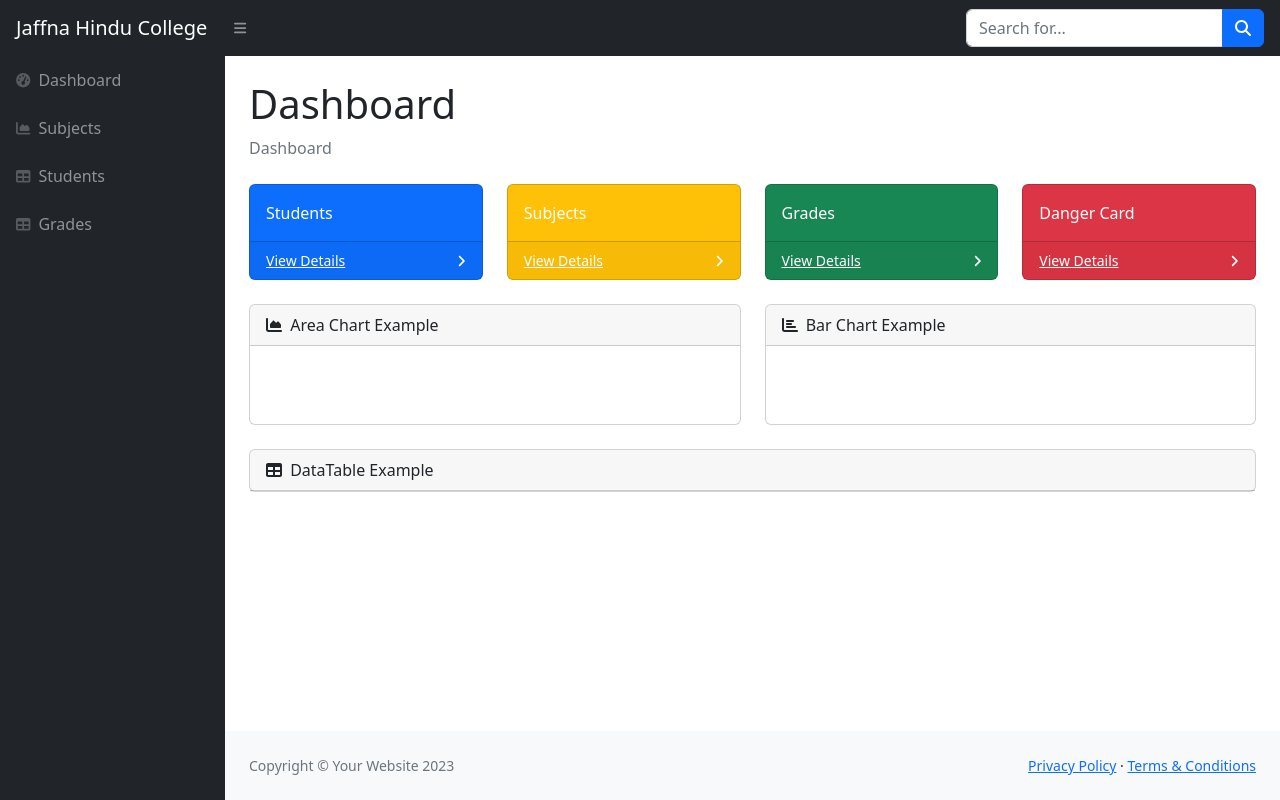
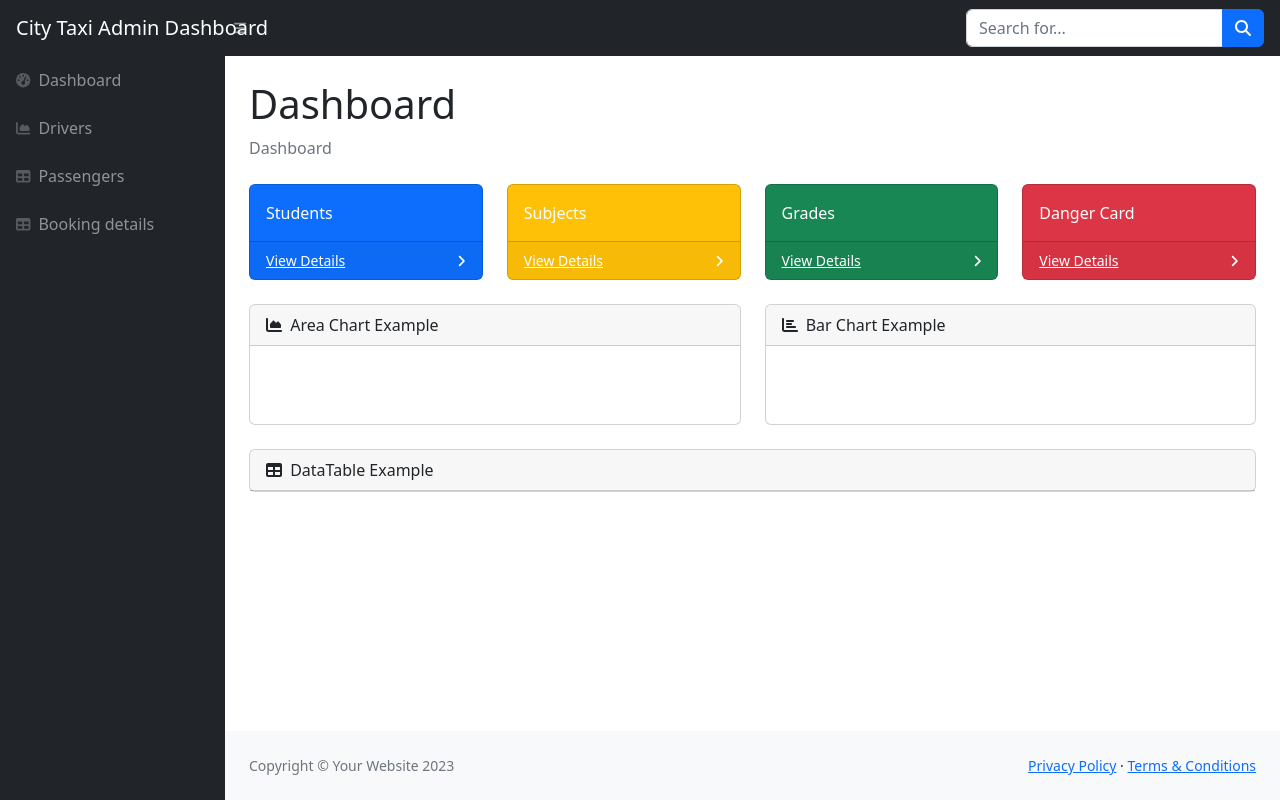
Before and after one commit to PUVIshiyan/taxiService, a Laravel app: page / in a window 1280 px wide. Run offline with Laravel 12, Linux system fonts and the light colour scheme; style sheets or scripts are compiled from the project's sources; some libraries are stand-ins or nearby versions.

Commit message:
name changes

```diff
--- a/resources/views/components/dev.blade.php
+++ b/resources/views/components/dev.blade.php
@@ -1,6 +1,6 @@
 <nav class="sb-topnav navbar navbar-expand navbar-dark bg-dark">
     <!-- Navbar Brand-->
-    <a class="navbar-brand ps-3" href="{{url('/')}}">Jaffna Hindu College</a>
+    <a class="navbar-brand ps-3" href="{{url('/')}}">City Taxi Admin Dashboard</a>
     <!-- Sidebar Toggle-->
     <button class="btn btn-link btn-sm order-1 order-lg-0 me-4 me-lg-0" id="sidebarToggle" href="#!"><i class="fas fa-bars"></i></button>
     <!-- Navbar Search-->
@@ -79,15 +79,15 @@
                     {{-- <div class="sb-sidenav-menu-heading">Addons</div> --}}
                     <a class="nav-link" href="{{url('subjects')}}">
                         <div class="sb-nav-link-icon"><i class="fas fa-chart-area"></i></div>
-                        Subjects
+                        Drivers
                     </a>
                     <a class="nav-link" href="{{url('students')}}">
                         <div class="sb-nav-link-icon"><i class="fas fa-table"></i></div>
-                        Students
+                        Passengers
                     </a>
                     <a class="nav-link" href="{{url('grades')}}">
                         <div class="sb-nav-link-icon"><i class="fas fa-table"></i></div>
-                        Grades
+                        Booking details
                     </a>
                 </div>
             </div>
```
